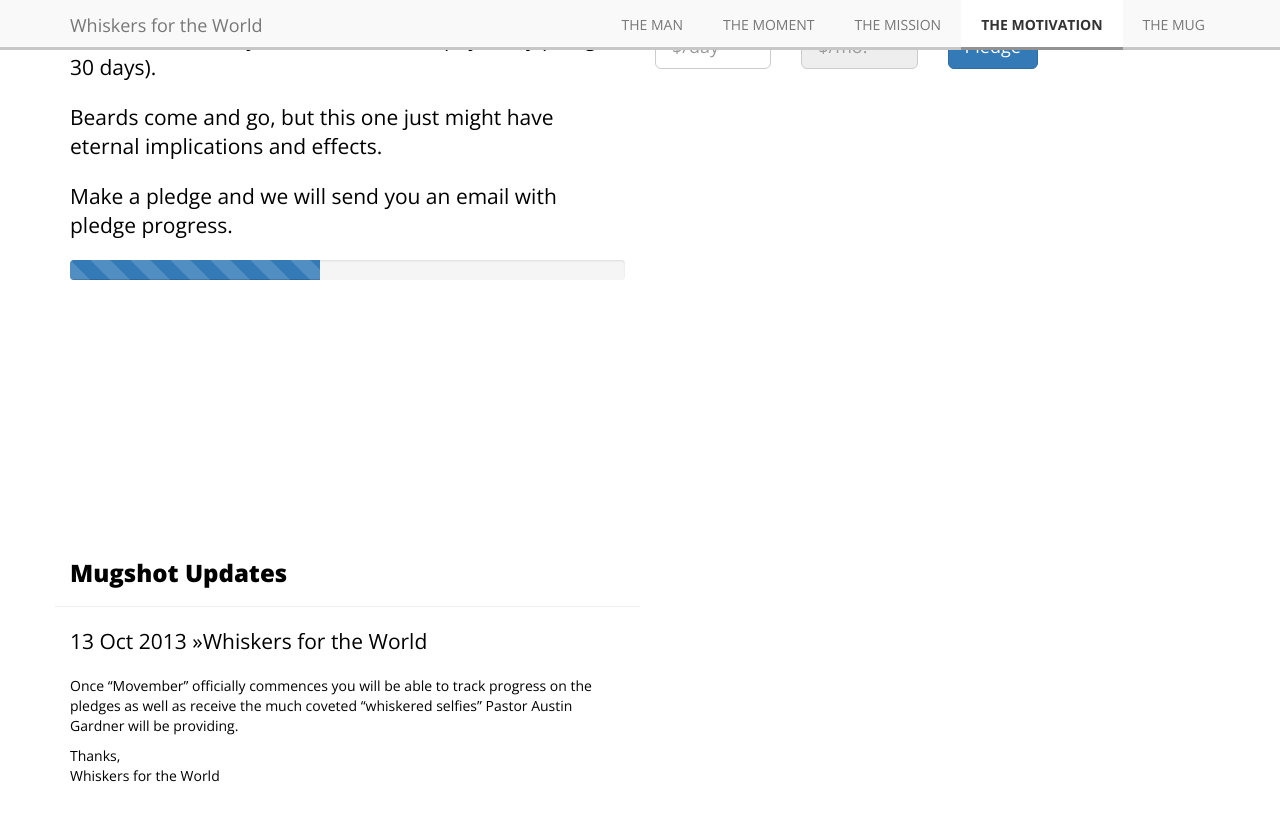
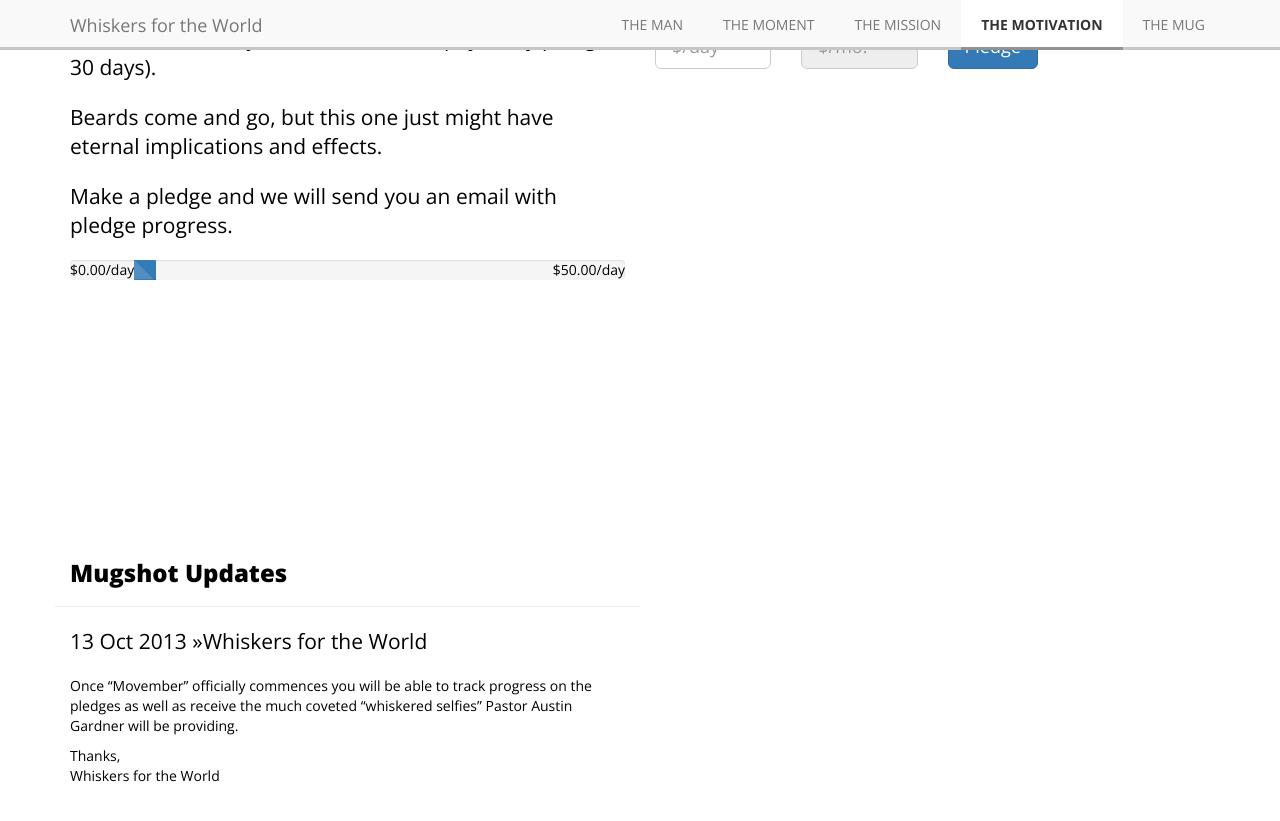
Before and after one commit to mcnully/WhiskersfortheWorld, a Jekyll site: the page built from index.html, in a window 1280 px wide and 900 px high, scrolled down 3980 px. Shown: the top 821 px of the window. Built offline with Jekyll 4.4.1, drawn with Linux system fonts in a browser that asks for light colours; nearby versions of some CDN libraries; some web fonts are replaced; Markdown is read by kramdown in place of the engine named in the settings.

Commit message:
progress

```diff
--- a/_includes/motivation.html
+++ b/_includes/motivation.html
@@ -14,7 +14,9 @@
 					<p class="lead">Beards come and go, but this one just might have eternal implications and effects.</p>
 					<p class="lead">Make a pledge and we will send you an email with pledge progress.</p>
 					<div class="progress progress-striped active">
-  						<div class="progress-bar"  role="progressbar" aria-valuenow="4" aria-valuemin="0" aria-valuemax="100" style="width: 45%">
+  						<span class="pull-left">$0.00/day</span>
+  						<span class="pull-right">$50.00/day</span>
+  						<div class="progress-bar"  role="progressbar" aria-valuenow="4" aria-valuemin="0" aria-valuemax="100" style="width: 4%">
     						<span class="sr-only">$2.00/day</span>
   						</div>
 					</div>
```
